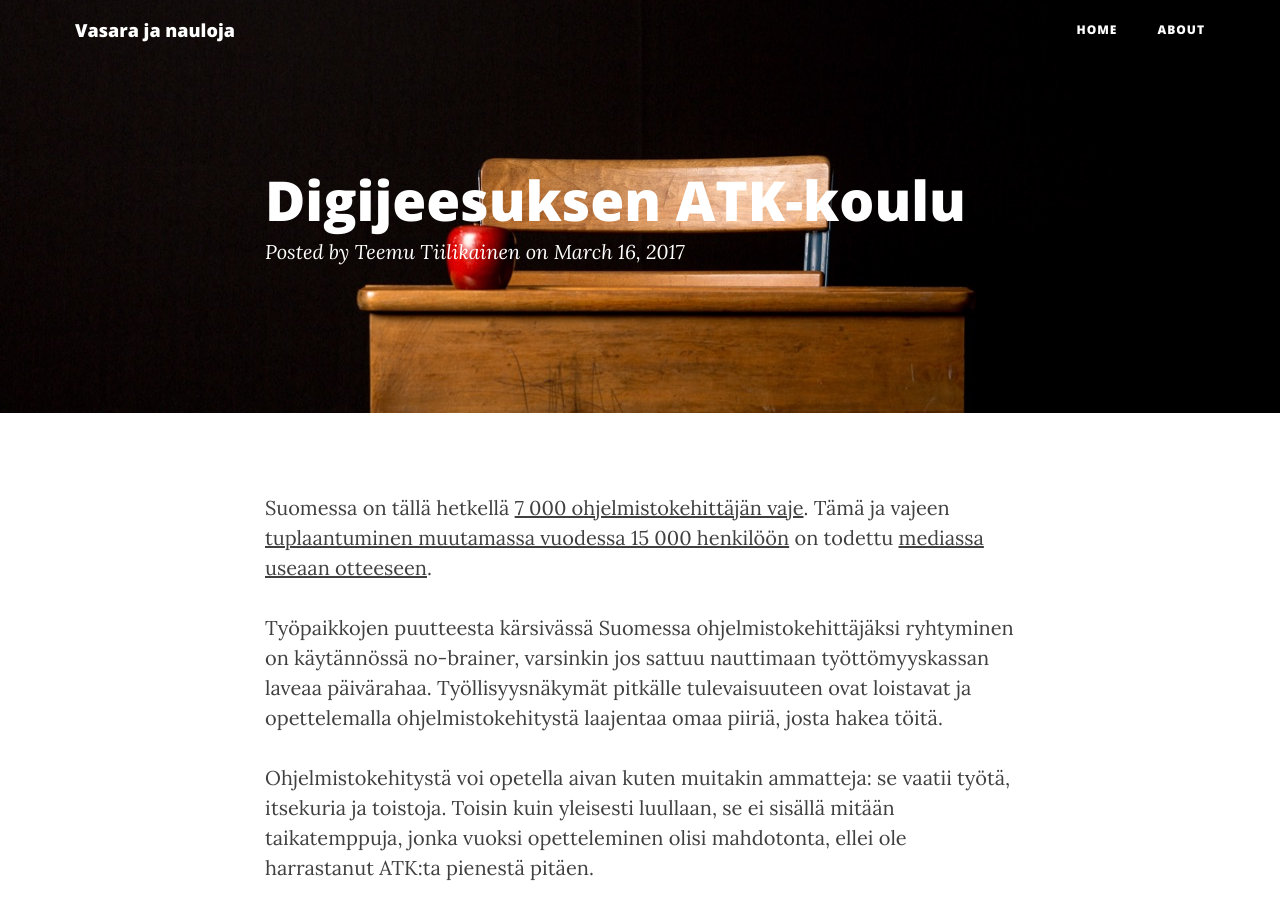
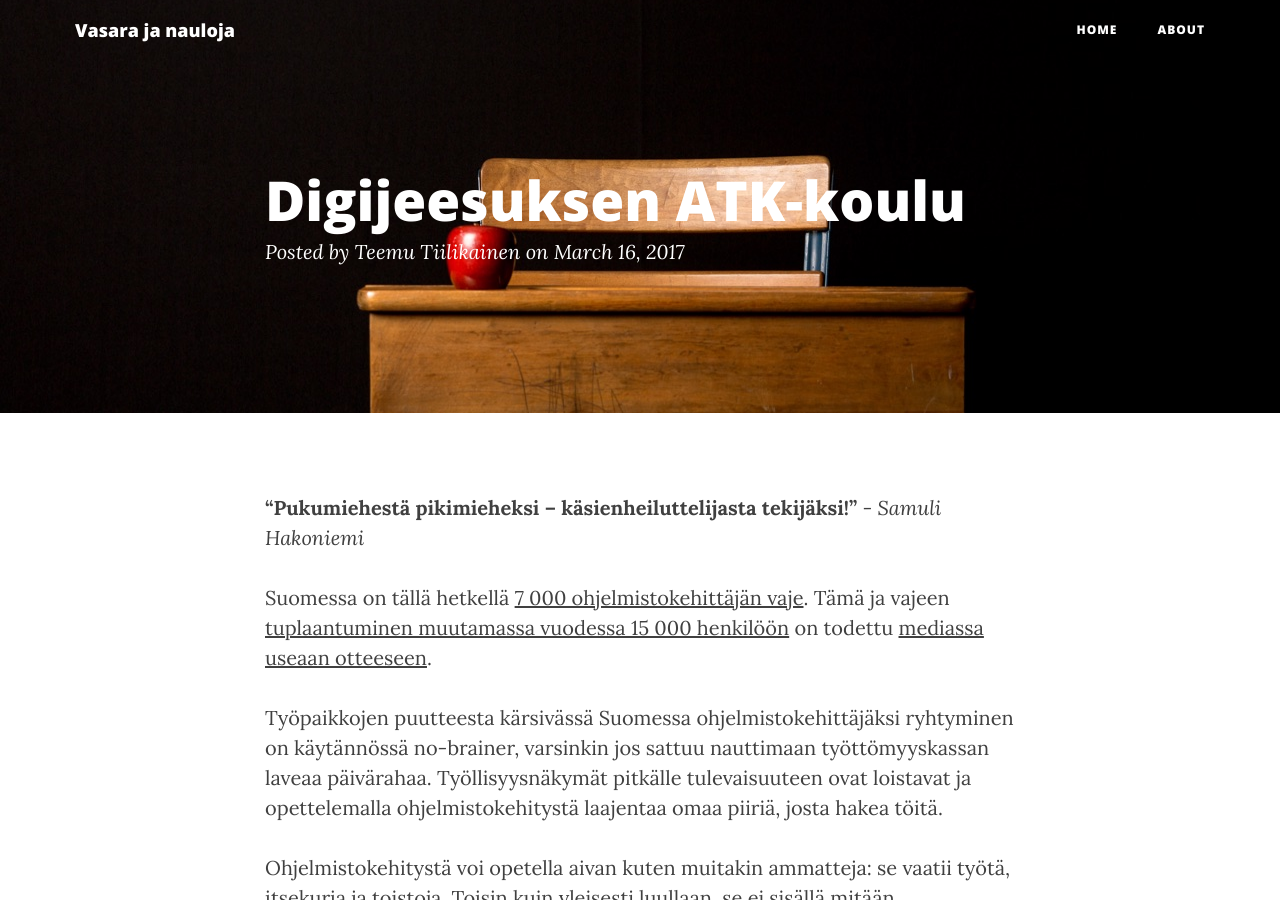
Before and after one commit to varmais/varmais.github.io, a Jekyll site: the page built from _posts/2017-03-16-digijeesuksen-atk-koulu.markdown, in a window 1280 px wide and 900 px high. Built offline with Jekyll 4.4.1, drawn with Linux system fonts in a browser that asks for light colours; nearby versions of some CDN libraries.

Commit message:
Add slogan to ATK post

```diff
--- a/_posts/2017-03-16-digijeesuksen-atk-koulu.markdown
+++ b/_posts/2017-03-16-digijeesuksen-atk-koulu.markdown
@@ -5,6 +5,8 @@ title: Digijeesuksen ATK-koulu
 date: 2017-03-16 10:16:16.000000000 +03:00
 header-img: img/education.jpg
 ---
+
+**"Pukumiehestä pikimieheksi – käsienheiluttelijasta tekijäksi!"** - *Samuli Hakoniemi*
 
 Suomessa on tällä hetkellä [7 000 ohjelmistokehittäjän vaje](http://fortune.com/2016/06/14/finland-has-7000-programmer-jobs-to-fill/).
 Tämä ja vajeen [tuplaantuminen muutamassa vuodessa 15 000 henkilöön](http://tivia.fi/lehdistotiedote/ohjelmisto-osaaminen-suomen-talouskasvun-ja-uudistumisen-jarruna)
```
